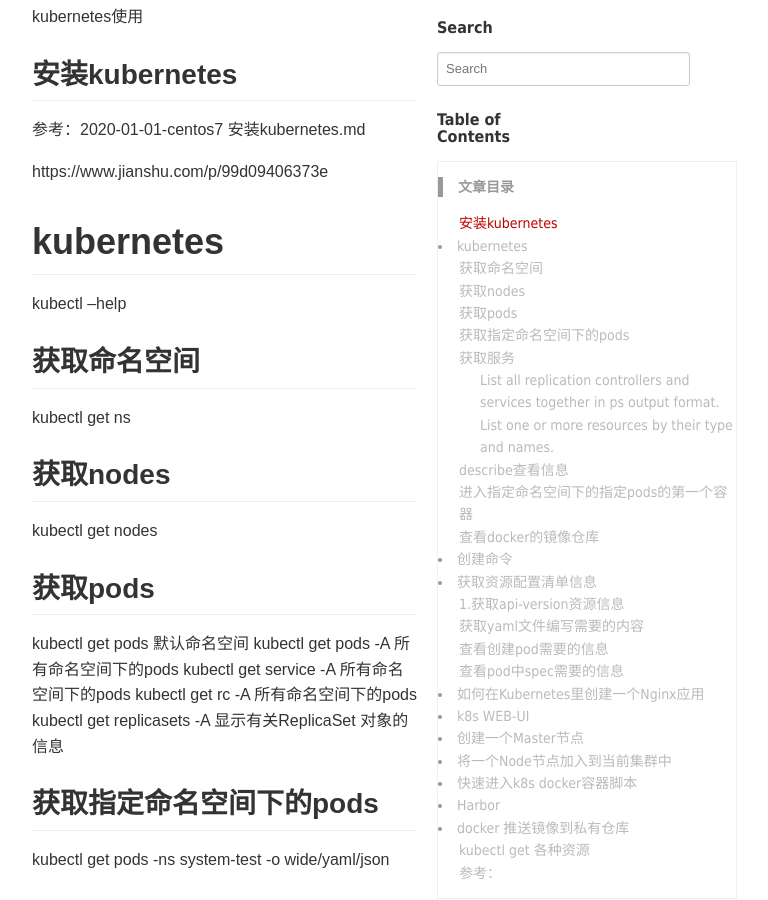
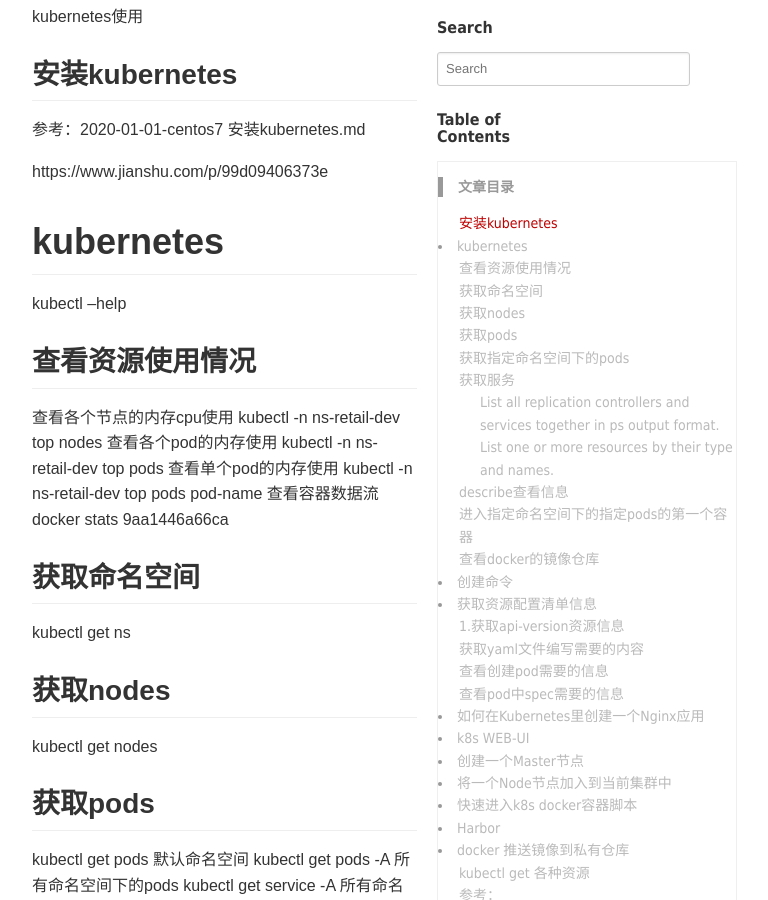
Before and after one commit to zhuliangcai/zhuliangcai.github.io, a Jekyll site: the page built from _posts/linux/2020-01-01-kubernetes使用.md, in a window 1280 px wide and 900 px high, scrolled down 315 px. Shown: the whole window, without its empty margins (348-1116 px from the left). Built offline with Jekyll 4.4.1, drawn with Linux system fonts in a browser that asks for light colours; comment, search, counter and statistics services are not loaded.

```diff
--- a/_posts/linux/2020-01-01-kubernetes使用.md
+++ b/_posts/linux/2020-01-01-kubernetes使用.md
@@ -18,6 +18,15 @@ https://www.jianshu.com/p/99d09406373e
 
 kubectl --help
 
+## 查看资源使用情况
+查看各个节点的内存cpu使用
+kubectl -n ns-retail-dev top nodes
+查看各个pod的内存使用
+kubectl -n ns-retail-dev top pods
+查看单个pod的内存使用
+kubectl -n ns-retail-dev top pods pod-name
+查看容器数据流
+docker stats 9aa1446a66ca
 ## 获取命名空间
 kubectl get ns
 ## 获取nodes
```
Also changed, not shown: _posts/java/arthas/2020-05-12-性能调优举例六.md (added, +13 -0 lines).
